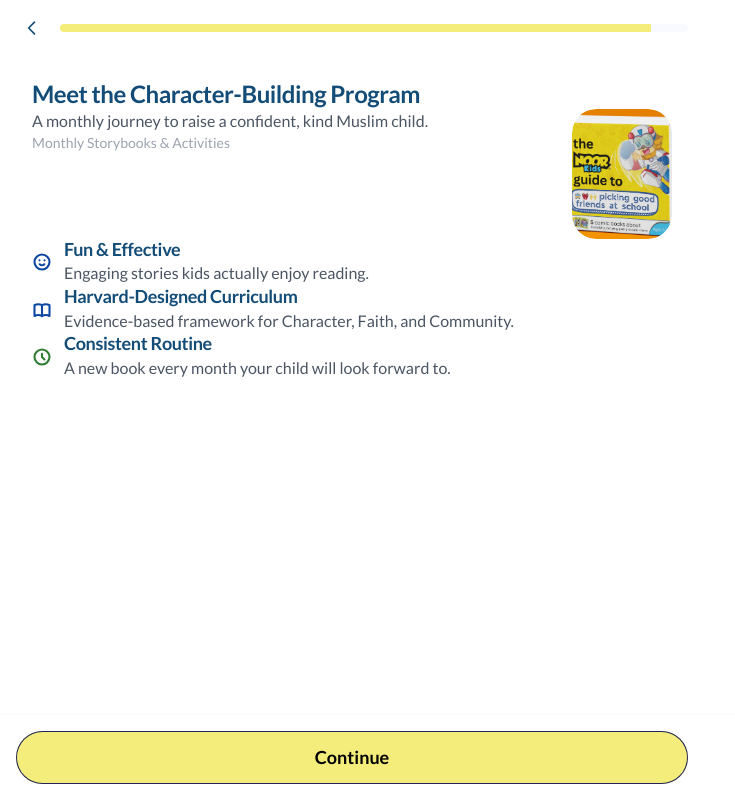
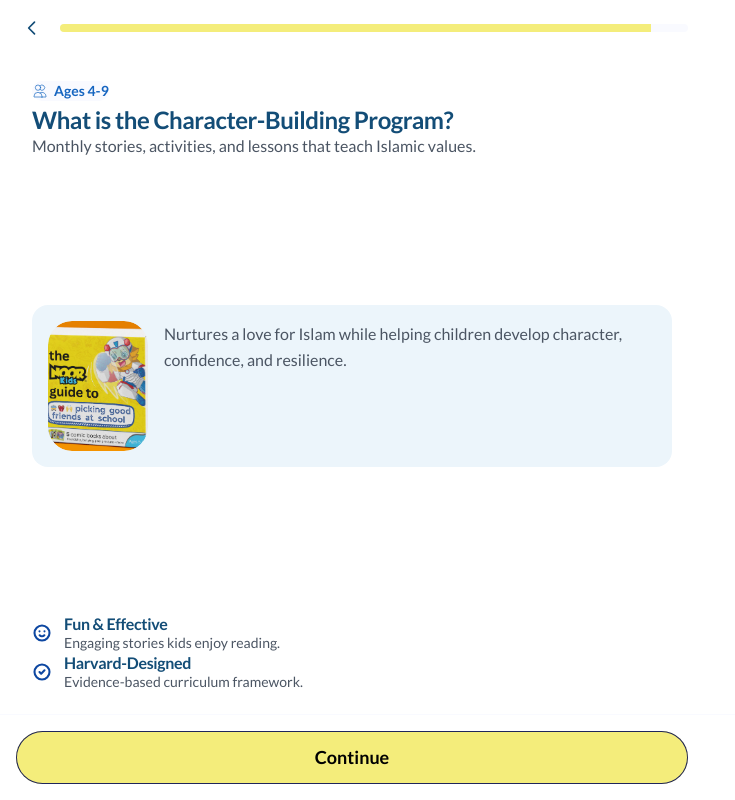
Before and after one commit to MohammedTarigg/noorkids-purchase-onboarding, a Next.js app: page /program in a window 1280 px wide. Shown: the whole page, without its empty margins (0-735 px from the left). Built offline with nearby package versions, Linux system fonts and the light colour scheme.

Commit message:
feat: Add new color variables for backgrounds and update components to use CSS variables for improved styling consistency

```diff
--- a/src/app/globals.css
+++ b/src/app/globals.css
@@ -14,6 +14,7 @@
   --color-accent-dark: #2E7D32;     /* Dark Green for hover/CTA borders */
 
   --color-cta: #f4ed7b;             /* CTA Button Yellow (same as primary) */
+  --color-stats-bg: #204c96;        /* Statistics background blue */
 
   /* Button Border Variables */
   --button-border-width: 1px;
@@ -24,6 +25,7 @@
   --color-bg-white: #FFFFFF;
   --color-bg-alt: #F9FAFF;          /* Very light bluish background */
   --color-bg-section: #F3F5FF;      /* Section backgrounds (cards / bands) */
+  --color-bg-secondary: #ECF5FB;    /* Secondary background color */
 
   --color-text-primary: #134D77;     /* Dark blue for titles */
   --color-text-body: #111827;      /* Lighter black for body text */
--- a/src/app/insights/page.tsx
+++ b/src/app/insights/page.tsx
@@ -26,7 +26,7 @@ export default function InsightsPage() {
       <div
         className="w-full animate-scale-in"
         style={{
-          backgroundColor: '#ECF5FB',
+          backgroundColor: 'var(--color-bg-secondary)',
           borderRadius: 'var(--radius-2xl)',
           padding: 'var(--spacing-xl)',
           boxShadow: 'var(--shadow-md)',
--- a/src/app/program/page.tsx
+++ b/src/app/program/page.tsx
@@ -29,30 +29,46 @@ export default function ProgramPage() {
       >
         <div className="w-full max-w-2xl mx-auto flex-1 flex flex-col">
           <div
-            className="w-full animate-fade-in"
+            className="w-full animate-fade-in flex-1 flex flex-col justify-between gap-4"
             style={{
               backgroundColor: 'var(--color-bg-white)',
               borderRadius: 'var(--radius-2xl)',
               padding: 'var(--spacing-md)',
             }}
           >
-          {/* Headline */}
-          <h1 className="text-2xl font-bold mb-3 animate-slide-in" style={{ color: 'var(--color-text-primary)' }}>
-            Meet the Character-Building Program
+            {/* Hero Section */}
+            <div className="animate-slide-in">
+              {/* Age Badge */}
+              <div className="inline-flex items-center gap-1.5 px-3 py-1 rounded-full mb-4" style={{ backgroundColor: 'var(--color-bg-alt)' }}>
+                <svg className="w-4 h-4" fill="none" stroke="currentColor" viewBox="0 0 24 24" style={{ color: 'var(--color-secondary)' }}>
+                  <path strokeLinecap="round" strokeLinejoin="round" d="M12 4.354a4 4 0 110 5.292M15 21H3v-1a6 6 0 0112 0v1zm0 0h6v-1a6 6 0 00-9-5.197M13 7a4 4 0 11-8 0 4 4 0 018 0z" />
+                </svg>
+                <span className="text-sm font-bold" style={{ color: 'var(--color-secondary)' }}>
+                  Ages 4-9
+                </span>
+              </div>
+
+              <h1 className="text-2xl font-bold mb-2" style={{ color: 'var(--color-text-primary)' }}>
+                What is the Character-Building Program?
               </h1>
-
-          {/* Subtitle with Book Cover */}
-          <div className="flex gap-4 items-start mb-8 animate-slide-in" style={{ animationDelay: '0.1s', opacity: 0, animationFillMode: 'forwards' }}>
-            {/* Subtitle Text */}
-            <div className="flex-1">
-              <p className="text-base mb-2" style={{ color: 'var(--color-text-secondary)' }}>
-                A monthly journey to raise a confident, kind Muslim child.
-              </p>
-              <p className="text-sm" style={{ color: 'var(--color-text-light)' }}>
-                Monthly Storybooks & Activities
+              <p className="text-base" style={{ color: 'var(--color-text-secondary)' }}>
+                Monthly stories, activities, and lessons that teach Islamic values.
               </p>
             </div>
 
+            {/* What is it? Section */}
+            <div
+              className="animate-slide-in"
+              style={{
+                animationDelay: '0.1s',
+                opacity: 0,
+                animationFillMode: 'forwards',
+                backgroundColor: 'var(--color-bg-secondary)',
+                borderRadius: 'var(--radius-lg)',
+                padding: 'var(--spacing-md)',
+              }}
+            >
+              <div className="flex gap-4 items-start">
                 {/* Book Image */}
                 <div
                   className="relative rounded-xl overflow-hidden shrink-0"
@@ -73,43 +89,51 @@ export default function ProgramPage() {
                     }}
                   />
                 </div>
+
+                <div className="flex-1">
+                  <p className="text-base leading-relaxed" style={{ color: 'var(--color-text-secondary)' }}>
+                    Nurtures a love for Islam while helping children develop character, confidence, and resilience.
+                  </p>
+                </div>
+              </div>
             </div>
 
-          <div>
+
 
             {/* Benefits */}
-            <div className="space-y-6 mb-8">
+            <div
+              className="animate-slide-in"
+              style={{
+                animationDelay: '0.2s',
+                opacity: 0,
+                animationFillMode: 'forwards',
+              }}
+            >
+              <div className="space-y-4">
                   <div className="flex gap-3">
                     <div className="flex items-center justify-center shrink-0">
-                  <svg className="w-5 h-5" fill="none" stroke="currentColor" viewBox="0 0 24 24" style={{ color: 'var(--color-secondary-dark)', strokeWidth: 2.5 }}><path strokeLinecap="round" strokeLinejoin="round" d="M14.828 14.828a4 4 0 01-5.656 0M9 10h.01M15 10h.01M21 12a9 9 0 11-18 0 9 9 0 0118 0z" /></svg>
+                      <svg className="w-5 h-5" fill="none" stroke="currentColor" viewBox="0 0 24 24" style={{ color: 'var(--color-secondary-dark)', strokeWidth: 2.5 }}>
+                        <path strokeLinecap="round" strokeLinejoin="round" d="M14.828 14.828a4 4 0 01-5.656 0M9 10h.01M15 10h.01M21 12a9 9 0 11-18 0 9 9 0 0118 0z" />
+                      </svg>
                     </div>
                     <div>
-                  <h3 className="text-lg font-bold mb-1" style={{ color: 'var(--color-text-primary)' }}>Fun & Effective</h3>
-                  <p style={{ color: 'var(--color-text-secondary)' }}>Engaging stories kids actually enjoy reading.</p>
+                      <h3 className="text-base font-bold mb-0.5" style={{ color: 'var(--color-text-primary)' }}>Fun & Effective</h3>
+                      <p className="text-sm" style={{ color: 'var(--color-text-secondary)' }}>Engaging stories kids enjoy reading.</p>
                     </div>
                   </div>
 
                   <div className="flex gap-3">
                     <div className="flex items-center justify-center shrink-0">
-                  <svg className="w-5 h-5" fill="none" stroke="currentColor" viewBox="0 0 24 24" style={{ color: 'var(--color-secondary-dark)', strokeWidth: 2.5 }}><path strokeLinecap="round" strokeLinejoin="round" d="M12 6.253v13m0-13C10.832 5.477 9.246 5 7.5 5S4.168 5.477 3 6.253v13C4.168 18.477 5.754 18 7.5 18s3.332.477 4.5 1.253m0-13C13.168 5.477 14.754 5 16.5 5c1.747 0 3.332.477 4.5 1.253v13C19.832 18.477 18.247 18 16.5 18c-1.746 0-3.332.477-4.5 1.253" /></svg>
+                      <svg className="w-5 h-5" fill="none" stroke="currentColor" viewBox="0 0 24 24" style={{ color: 'var(--color-secondary-dark)', strokeWidth: 2.5 }}>
+                        <path strokeLinecap="round" strokeLinejoin="round" d="M9 12l2 2 4-4m6 2a9 9 0 11-18 0 9 9 0 0118 0z" />
+                      </svg>
                     </div>
                     <div>
-                  <h3 className="text-lg font-bold mb-1" style={{ color: 'var(--color-text-primary)' }}>Harvard-Designed Curriculum</h3>
-                  <p style={{ color: 'var(--color-text-secondary)' }}>Evidence-based framework for Character, Faith, and Community.</p>
-                </div>
-              </div>
-
-              <div className="flex gap-3">
-                <div className="flex items-center justify-center shrink-0">
-                  <svg className="w-5 h-5" fill="none" stroke="currentColor" viewBox="0 0 24 24" style={{ color: 'var(--color-accent-dark)', strokeWidth: 2.5 }}><path strokeLinecap="round" strokeLinejoin="round" d="M12 8v4l3 3m6-3a9 9 0 11-18 0 9 9 0 0118 0z" /></svg>
-                </div>
-                <div>
-                  <h3 className="text-lg font-bold mb-1" style={{ color: 'var(--color-text-primary)' }}>Consistent Routine</h3>
-                  <p style={{ color: 'var(--color-text-secondary)' }}>A new book every month your child will look forward to.</p>
+                      <h3 className="text-base font-bold mb-0.5" style={{ color: 'var(--color-text-primary)' }}>Harvard-Designed</h3>
+                      <p className="text-sm" style={{ color: 'var(--color-text-secondary)' }}>Evidence-based curriculum framework.</p>
                     </div>
                   </div>
               </div>
-
             </div>
           </div>
         </div>
```
Also changed, not shown: src/app/social-proof/page.tsx (+29 -28 lines). Lines whose indentation alone changed are shown as unchanged.
